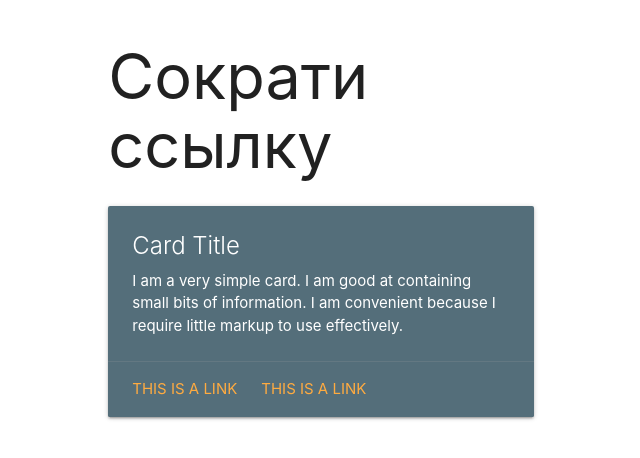
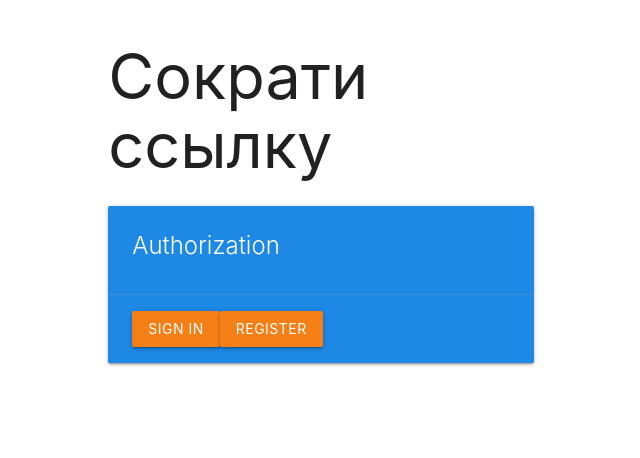
Before and after one commit to AlexanderMukas/mernStack, a React (Create React App) app in the folder client/: page / in a window 1280 px wide. Shown: the top 458 px of the page, without its empty margins (319-959 px from the left). Built offline with nearby package versions, Linux system fonts and the light colour scheme.

Commit message:
auth commit

```diff
--- a/client/src/pages/AuthPage.js
+++ b/client/src/pages/AuthPage.js
@@ -7,15 +7,16 @@ export const AuthPage = () => {
         <div className="row">
             <div className="col s6 offset-s3">
                 <h1>Сократи ссылку</h1>
-                <div className="card blue-grey darken-1">
+                <div className="card blue darken-1">
                     <div className="card-content white-text">
-                        <span className="card-title">Card Title</span>
-                        <p>I am a very simple card. I am good at containing small bits of information.
-                            I am convenient because I require little markup to use effectively.</p>
+                        <span className="card-title">Authorization</span>
+                        <div>
+
+                        </div>
                     </div>
                     <div className="card-action">
-                        <a href="#">This is a link</a>
-                        <a href="#">This is a link</a>
+                        <button className="btn yellow darken-4">Sign in</button>
+                        <button className="btn yellow darken-4">Register</button>
                     </div>
                 </div>
 
```
